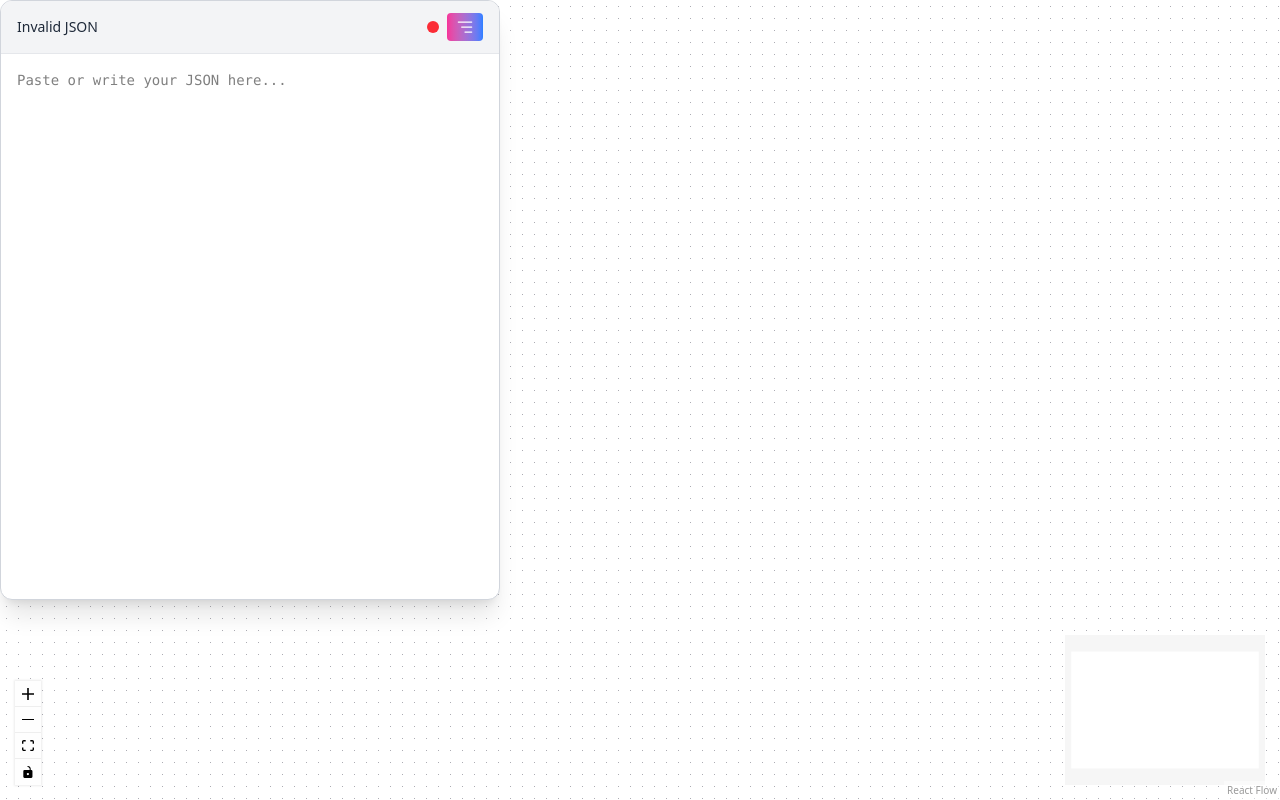
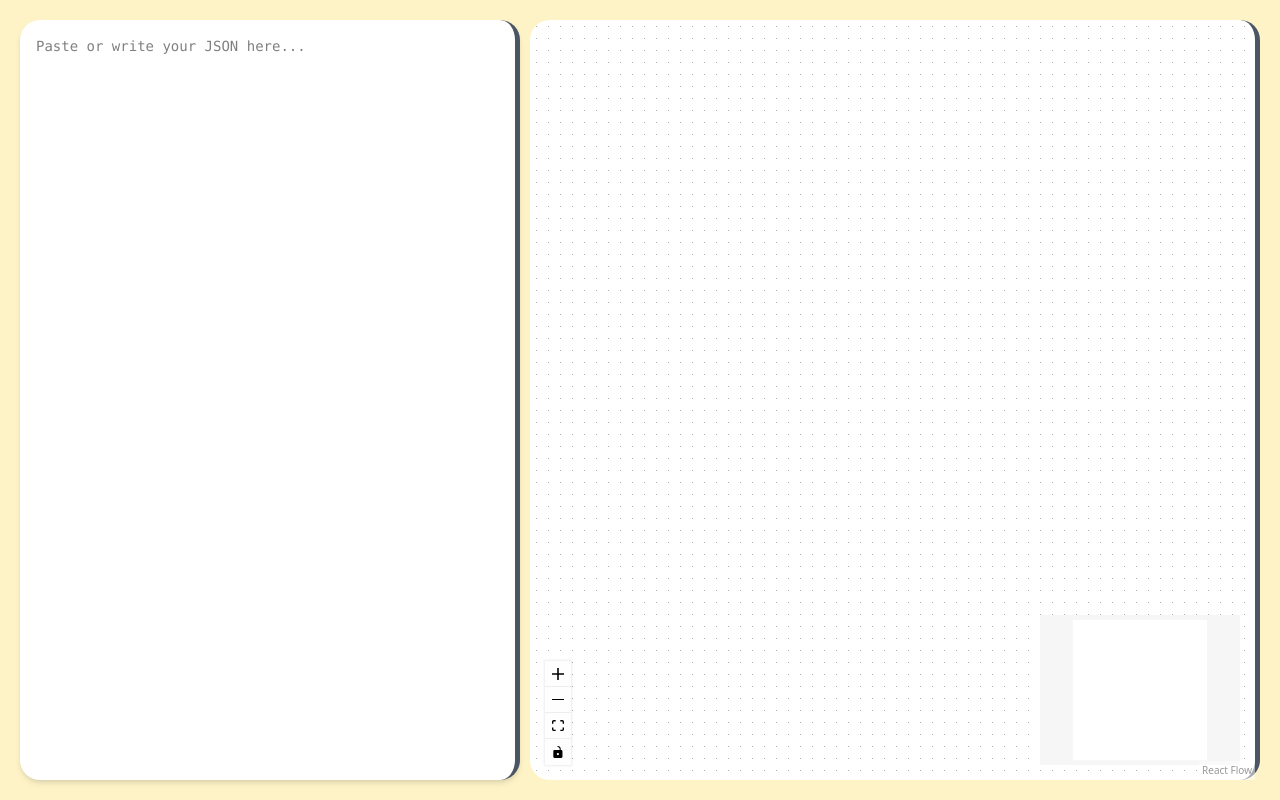
Before and after one commit to Binary0-1/Viz.io, a Next.js app: page / in a window 1280 px wide. Built offline with nearby package versions, Linux system fonts and the light colour scheme.

Commit message:
(UI)/new Sidebar ui added

```diff
--- a/src/app/page.tsx
+++ b/src/app/page.tsx
@@ -2,13 +2,15 @@
 import React from "react";
 import Reactflowmain from "@/components/main/Reactflowmain";
 import "@xyflow/react/dist/style.css";
-import InputSidebar from "@/components/main/InputSidebar";
+import NewResizableSidebar from "@/components/main/NewResizableSidebar";
 
 export default function App() {
   return (
-    <div className="w-full min-h-screen relative  flex max-h-screen ">
-      <InputSidebar />
-      <Reactflowmain />
+    <div className="w-full h-full relative flex max-h-[calc(100vh - 40px)] p-[20px] bg-amber-100 gap-x-[10px]">
+      <NewResizableSidebar />
+      {/* <div className="flex-grow border h-full w-full"> */}
+        <Reactflowmain />
+      {/* </div> */}
     </div>
   );
 }
--- /dev/null
+++ b/src/components/main/NewResizableSidebar.tsx
@@ -0,0 +1,73 @@
+import React, { useState, useCallback } from "react";
+import { useJsonContext } from "./../contexts/JsonContext";
+
+const NewResizableSidebar = () => {
+  const { activeJson, setActiveJson, validJson, setValidJson } =
+    useJsonContext();
+  const [width, setWidth] = useState(500);
+
+  const handleMouseDown = (e: React.MouseEvent<HTMLDivElement>) => {
+    e.preventDefault();
+    document.addEventListener("mousemove", handleMouseMove);
+    document.addEventListener("mouseup", handleMouseUp);
+  };
+
+  const handleMouseMove = useCallback((e: MouseEvent) => {
+    const newWidth = e.clientX;
+    if (newWidth > 200 && newWidth < window.innerWidth - 200) {
+      setWidth(newWidth);
+    }
+  }, []);
+
+  const handleMouseUp = () => {
+    document.removeEventListener("mousemove", handleMouseMove);
+    document.removeEventListener("mouseup", handleMouseUp);
+  };
+
+  const handleJsonChange = (e: React.ChangeEvent<HTMLTextAreaElement>) => {
+    const val = e.target.value;
+    setActiveJson(val);
+
+    try {
+      JSON.parse(val);
+      setValidJson(true);
+    } catch (err) {
+      setValidJson(false);
+    }
+  };
+
+  const handleBeautify = () => {
+    if (!activeJson || !validJson) {
+      alert("Not a Valid Json ");
+      return;
+    }
+
+    try {
+      const parsed = JSON.parse(activeJson);
+      const beutified = JSON.stringify(parsed, null, 2);
+      setActiveJson(beutified);
+    } catch (e) {
+      alert("Invalid JSON. Please correct it before beautifying.");
+    }
+  };
+
+  return (
+    <div
+      style={{ width: `${width}px` }}
+      className=" bg-white shadow-md relative flex-shrink-0 border-r-[5px] border-gray-600 rounded-[20px]"
+    >
+      <div
+        className="absolute top-0 right-0 h-full w-2 cursor-col-resize "
+        onMouseDown={handleMouseDown}
+      />
+      <textarea
+        value={activeJson}
+        onChange={handleJsonChange}
+        className="w-full h-full p-4 resize-none outline-none text-sm font-mono"
+        placeholder="Paste or write your JSON here..."
+      />
+    </div>
+  );
+};
+
+export default NewResizableSidebar;
--- a/src/components/main/Reactflowmain.tsx
+++ b/src/components/main/Reactflowmain.tsx
@@ -30,7 +30,8 @@ const Reactflowmain = () => {
   useEffect(() => {
     if (activeJson && validJson) {
       const getLayoutedElements = async () => {
-        const { nodes: newNodes, edges: newEdges } = await jsonToNodes(activeJson);
+        const { nodes: newNodes, edges: newEdges } =
+          await jsonToNodes(activeJson);
         setNodes(newNodes);
         setEdges(newEdges);
       };
@@ -39,7 +40,7 @@ const Reactflowmain = () => {
   }, [activeJson, setNodes, setEdges]);
 
   return (
-    <div className="w-[100%] h-[100vh]">
+    <div className="w-[100%] h-[calc(100vh-40px)] bg-white rounded-[20px] border-r-[5px] border-gray-600 ">
       <ReactFlow
         nodes={nodes}
         edges={edges}
```
